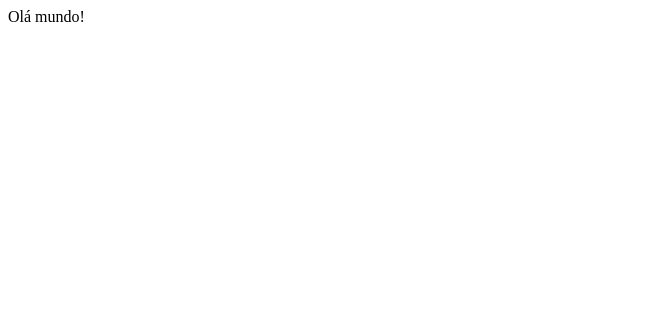
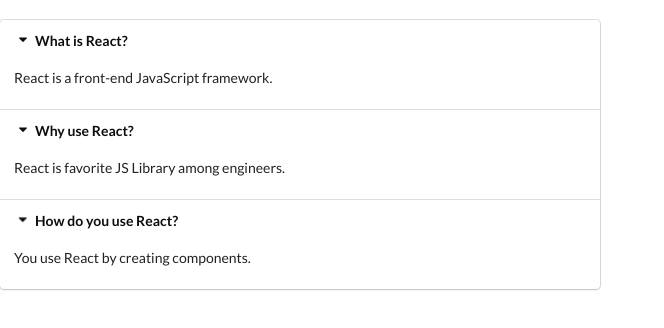
Before and after one commit to gustafsilva/course-modern-react-with-redux, a React (Create React App) app in the folder widgets/: page / in a window 1280 px wide. Shown: the top 328 px of the page, without its empty margins (0-664 px from the left). Built offline with nearby package versions, Linux system fonts and the light colour scheme.

Commit message:
Created the Accordion component that contains the question list in the App Widgets.

```diff
--- a/widgets/package.json
+++ b/widgets/package.json
@@ -6,6 +6,7 @@
     "@testing-library/jest-dom": "^5.11.4",
     "@testing-library/react": "^11.1.0",
     "@testing-library/user-event": "^12.1.10",
+    "prop-types": "^15.7.2",
     "react": "^17.0.1",
     "react-dom": "^17.0.1",
     "react-scripts": "4.0.0",
--- a/widgets/public/index.html
+++ b/widgets/public/index.html
@@ -25,6 +25,7 @@
       Learn how to configure a non-root public URL by running `npm run build`.
     -->
     <title>React App</title>
+    <link rel="stylesheet" href="https://cdnjs.cloudflare.com/ajax/libs/semantic-ui/2.4.1/semantic.min.css" integrity="sha512-8bHTC73gkZ7rZ7vpqUQThUDhqcNFyYi2xgDgPDHc+GXVGHXq+xPjynxIopALmOPqzo9JZj0k6OqqewdGO3EsrQ==" crossorigin="anonymous" />
   </head>
   <body>
     <noscript>You need to enable JavaScript to run this app.</noscript>
--- a/widgets/src/App.js
+++ b/widgets/src/App.js
@@ -1,9 +1,27 @@
 import React from "react";
+
+import Accordion from "./components/Accordion";
+
+const items = [
+    {
+        title: 'What is React?',
+        content: 'React is a front-end JavaScript framework.',
+    },
+    {
+        title: 'Why use React?',
+        content: 'React is favorite JS Library among engineers.',
+    },
+    {
+        title: 'How do you use React?',
+        content: 'You use React by creating components.',
+    },
+]
 
 function App() {
   return (
-    <div className="App">
-      Olá mundo!
+    <div>
+        <br />
+        <Accordion items={items} />
     </div>
   );
 }
--- /dev/null
+++ b/widgets/src/components/Accordion.js
@@ -0,0 +1,28 @@
+import React, { Fragment } from "react";
+import PropTypes from "prop-types";
+
+function Accordion({ items }) {
+    const renderedItems = items.map(item => (
+        <Fragment key={item.title}>
+            <div className="title active">
+                <i className="dropdown icon"></i>
+                {item.title}
+            </div>
+            <div className="content active">
+                <p>{item.content}</p>
+            </div>
+        </Fragment>
+    ))
+
+    return (
+        <div className="ui styled accordion">
+            {renderedItems}
+        </div>
+    );
+}
+
+Accordion.propTypes = {
+  items: PropTypes.array.isRequired,
+};
+
+export default Accordion;
```
